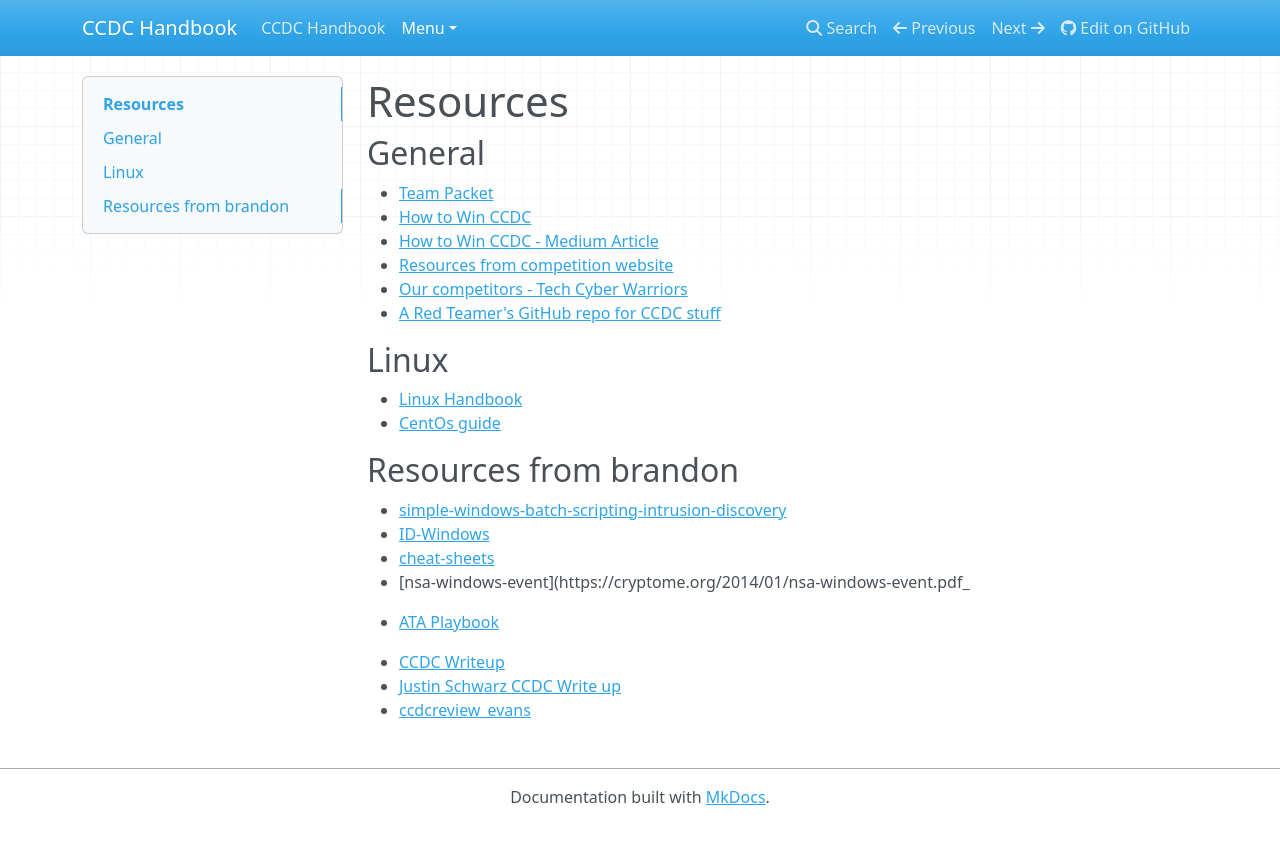
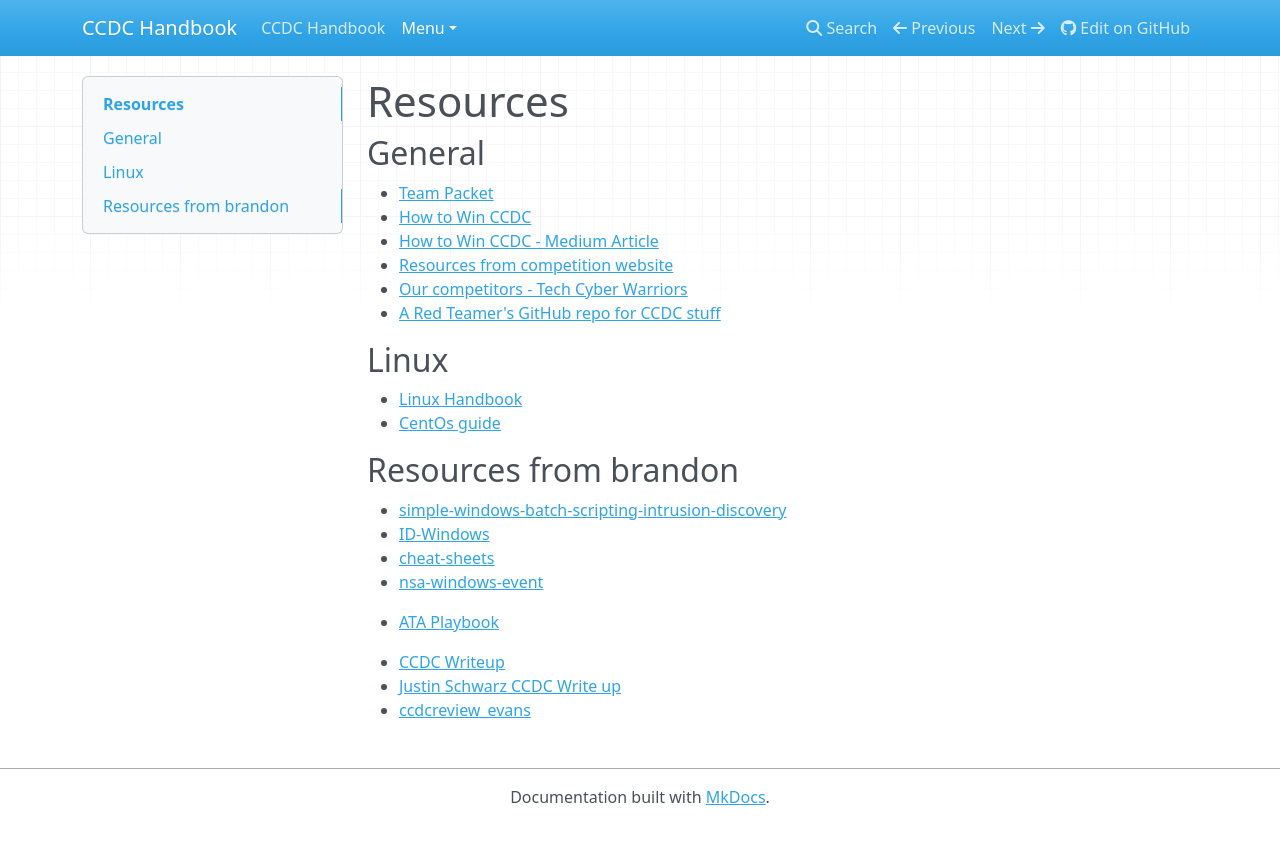
Before and after one commit to ius-csg/ccdc-handbook, an MkDocs documentation site: the page built from docs/Menu/Resources.md, in a window 1280 px wide. Shown: the top 844 px of the page. Built offline with MkDocs 1.6.1, drawn with Linux system fonts in a browser that asks for light colours; nearby versions of some CDN libraries.

Commit message:
fix link

```diff
--- a/docs/Menu/Resources.md
+++ b/docs/Menu/Resources.md
@@ -20,7 +20,7 @@
 * [simple-windows-batch-scripting-intrusion-discovery](https://www.sans.org/reading-room/whitepapers/auditing/simple-windows-batch-scripting-intrusion-discovery-33193)
 * [ID-Windows](https://www.sans.org/media/score/checklists/ID-Windows.pdf)
 * [cheat-sheets](https://www.malwarearchaeology.com/cheat-sheets/)
-* [nsa-windows-event](https://cryptome.org/2014/01/nsa-windows-event.pdf_
+* [nsa-windows-event](https://cryptome.org/2014/01/nsa-windows-event.pdf)
 
 
 * [ATA Playbook](../assets/brandon/ATA%20Playbook.pdf)
```
